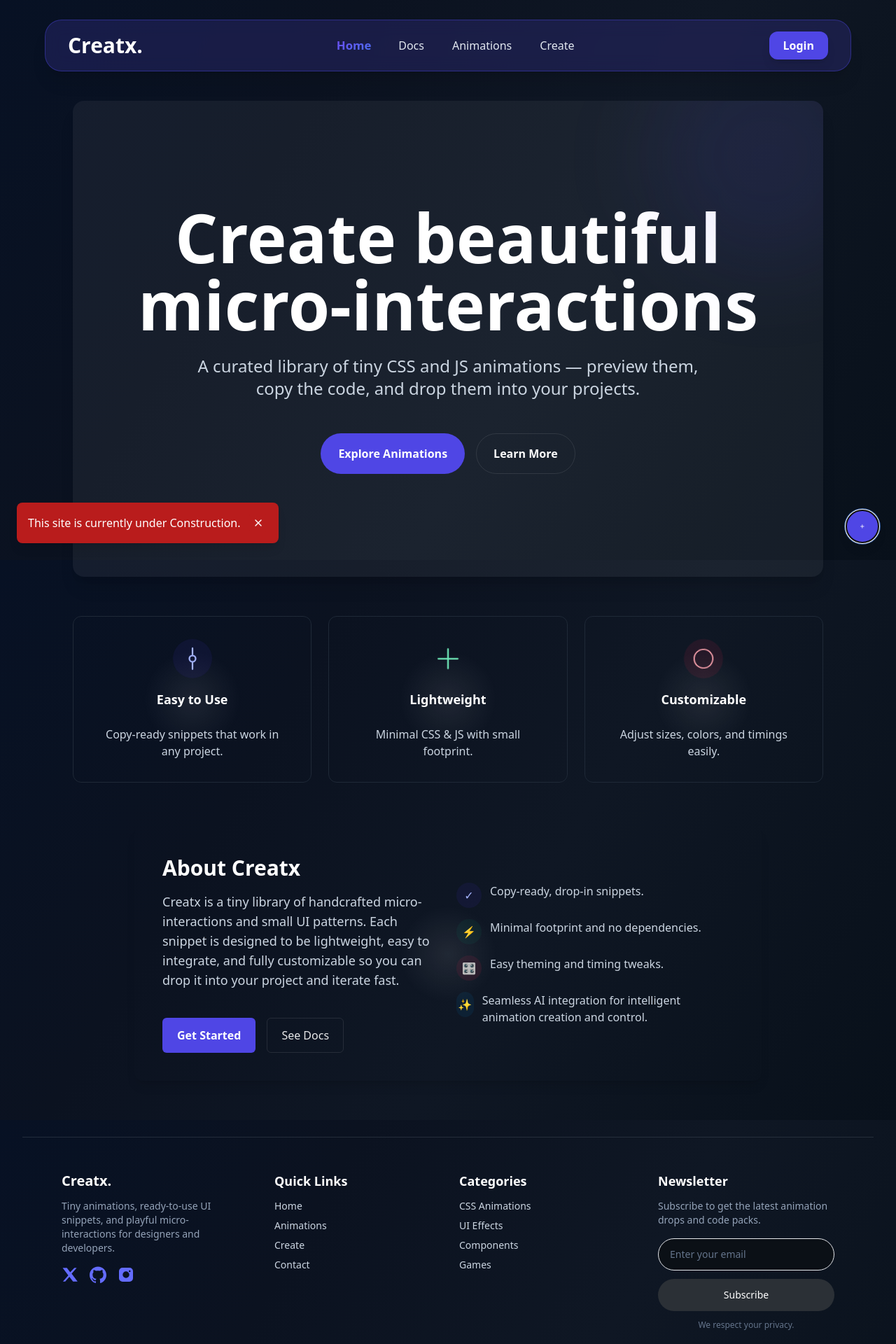
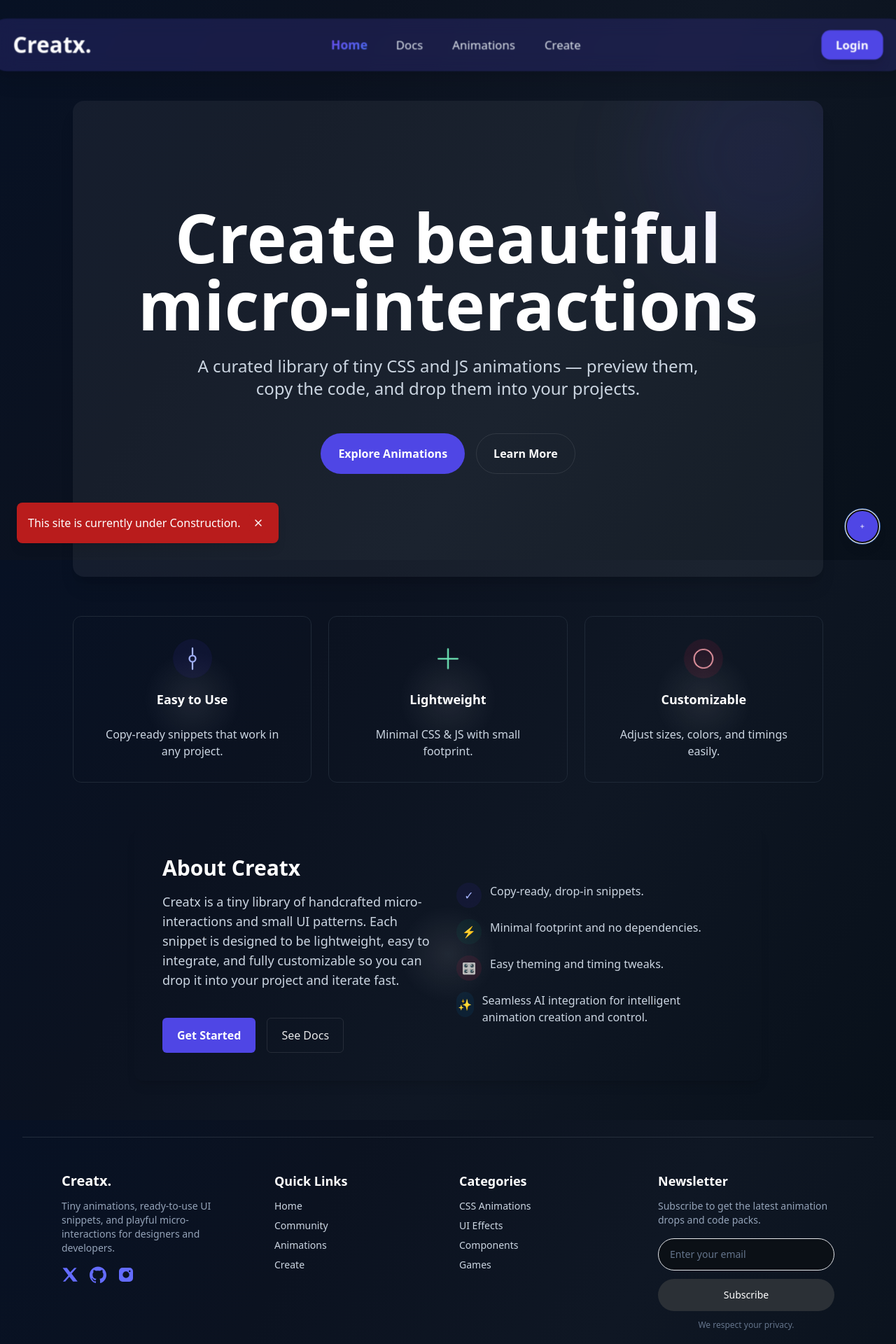
Before and after one commit to codeurge123/Creatx, a React (Vite) app: page / in a window 1280 px wide. Shown: the top 1920 px of the page at 70% size. Built offline with nearby package versions, Linux system fonts and the light colour scheme.

Commit message:
making navbar interactive

```diff
--- a/src/components/Footer.jsx
+++ b/src/components/Footer.jsx
@@ -128,6 +128,11 @@ export default function Footer() {
                 </Link>
               </li>
               <li>
+                <Link className="text-slate-300 text-sm hover:text-white">
+                  Community
+                </Link>
+              </li>
+              <li>
                 <Link
                   className="text-slate-300 text-sm hover:text-white"
                   to="/library"
@@ -147,11 +152,6 @@ export default function Footer() {
                   }
                 >
                   Create
-                </Link>
-              </li>
-              <li>
-                <Link className="text-slate-300 text-sm hover:text-white">
-                  Contact
                 </Link>
               </li>
             </ul>
--- a/src/components/Navbar.jsx
+++ b/src/components/Navbar.jsx
@@ -1,18 +1,31 @@
 import React from 'react'
+import { useState, useEffect } from 'react'
 import { Link, NavLink, useNavigate } from 'react-router-dom'
 
 export default function Navbar() {
   const navigate = useNavigate()
 
-  const base = 'mx-auto max-w-6xl px-8 py-4 flex items-center justify-between rounded-3xl border transition-colors duration-200'
-  // permanently use scrolled styles
-  const scrolledClasses = 'bg-indigo-900/40 border-indigo-600/40 backdrop-blur-md shadow-xl'
-  const boxClasses = `${base} ${scrolledClasses}`
+
+
+  const [scrolled, setScrolled] = useState(false)
+
+  useEffect(() => {
+    const onScroll = () => {
+      setScrolled(window.scrollY > 30)
+    }
+    window.addEventListener('scroll', onScroll)
+    return () => window.removeEventListener('scroll', onScroll)
+  }, [])
+
+  const normal = 'bg-indigo-900/40 scale-105 shadow-xl backdrop-blur-md mx-auto max-w-8xl px-8 py-4 flex items-center justify-between rounded-3xl  transition-all duration-150'
+
+  const scrolledStyle  = 'bg-indigo-900/40 border-indigo-600/40 scale-100 backdrop-blur-md shadow-xl mx-auto max-w-6xl px-8 py-4 flex items-center justify-between rounded-3xl  transition-all duration-200';
+
 
   return (
     <header className="fixed top-7 left-0 right-0 z-50">
       <nav className="max-w-7xl mx-auto px-4">
-        <div className={boxClasses}>
+        <div className={` ${scrolled ? scrolledStyle : normal}`}>
           <div className="flex items-center gap-4 cursor-pointer" onClick={() => navigate('/')} role="button" tabIndex={0}>
             {/* <img src="/logo.png" alt="logo" className="h-7 w-6 rounded  object-cover" onError={(e)=>{e.currentTarget.onerror=null; e.currentTarget.style.display='none'}} /> */}
             <div className="text-white font-semibold text-3xl">Creatx.</div>
```
